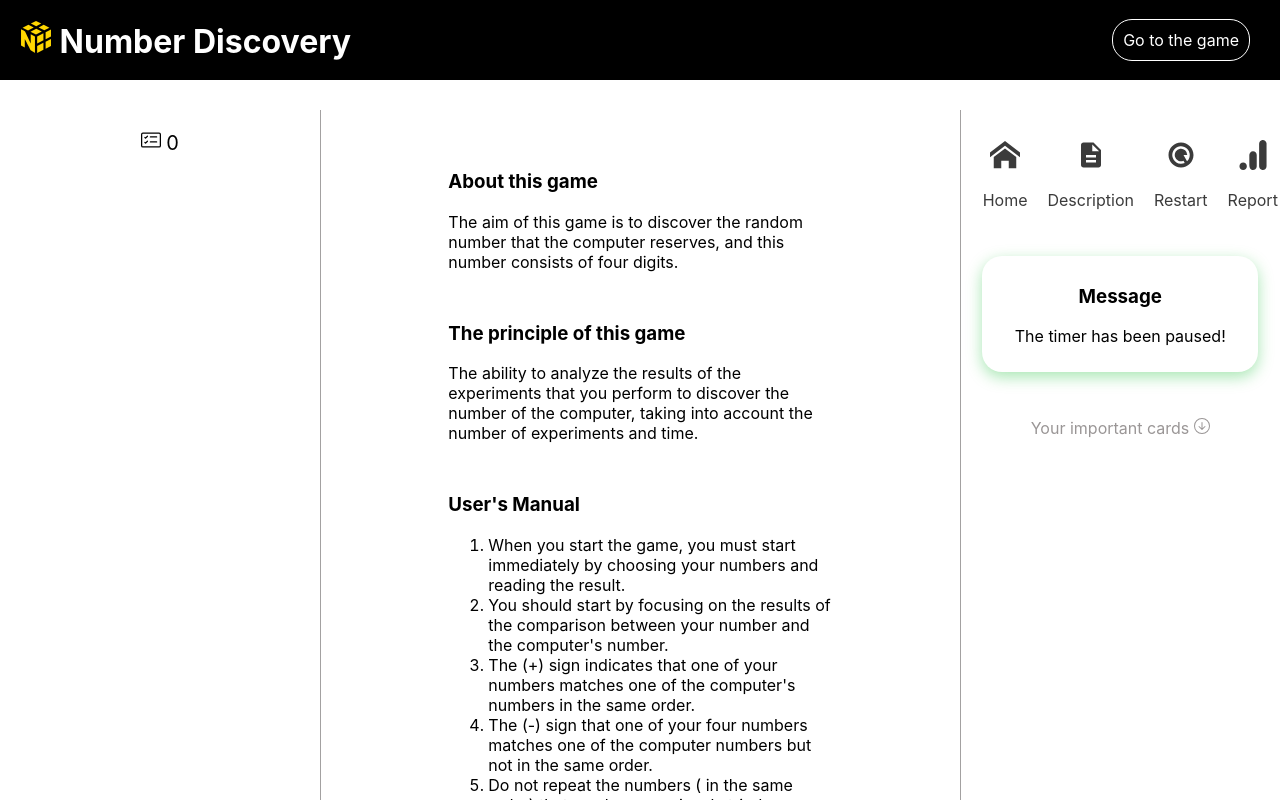
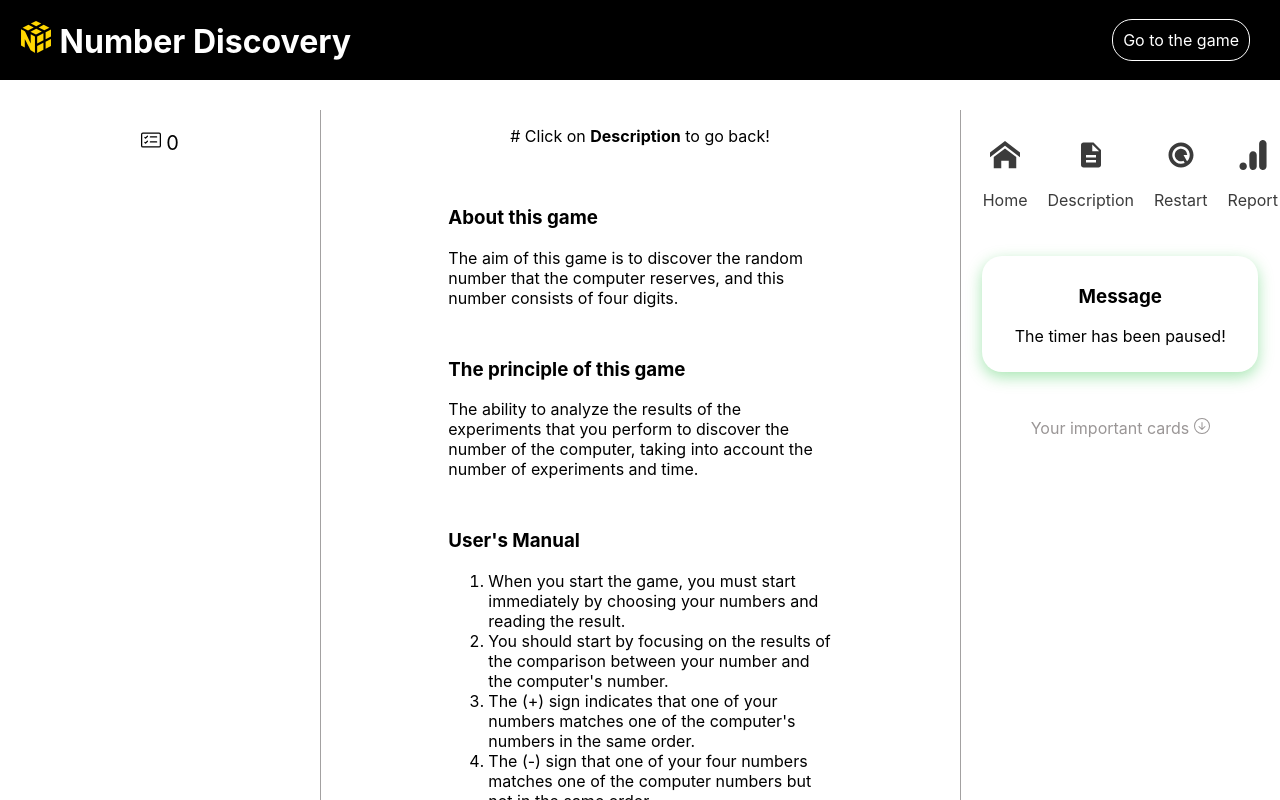
Before and after one commit to amerbarnawi/number-discovery, a React (Create React App) app: page /game-page in a window 1280 px wide. Both pictures are taken after a click on the element "Description". Shown: the top 800 px of the page. Built offline with nearby package versions, Linux system fonts and the light colour scheme.

Commit message:
Updating the description in the game page.

```diff
--- a/src/Pages/GamePage/GamePage.jsx
+++ b/src/Pages/GamePage/GamePage.jsx
@@ -287,6 +287,9 @@ function GamePage() {
         </div>
 
         <div className={isDescription ? "description" : "hidden"}>
+          <p>
+            # Click on <b>Description</b> to go back!
+          </p>
           <WelcomePage />
         </div>
 
```
